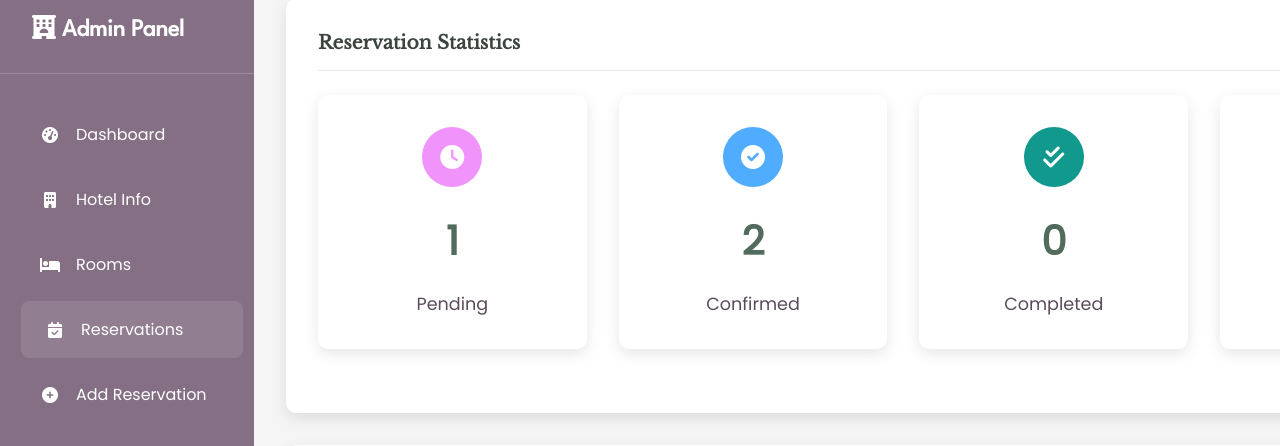
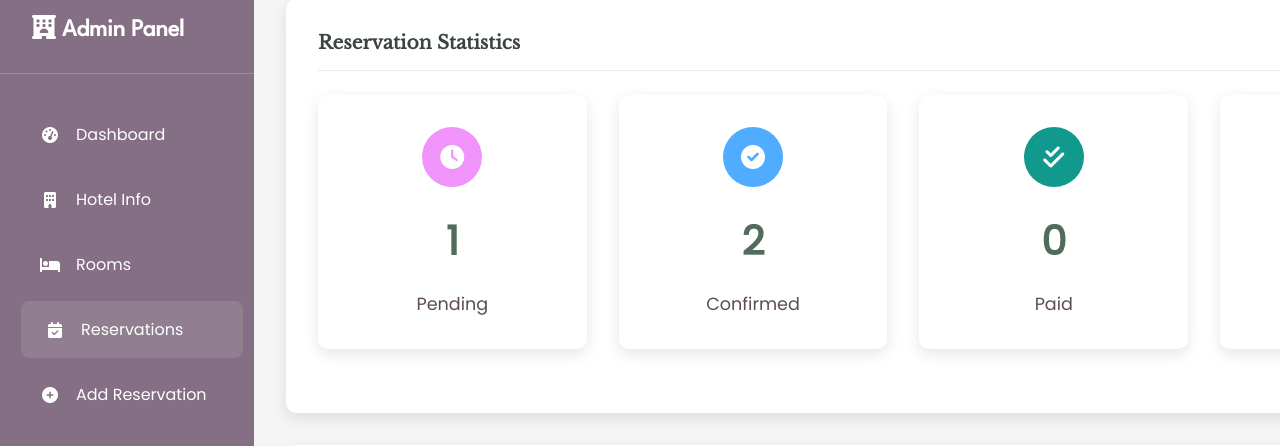
Before and after one commit to H4te-r/hotelReservation, a PHP site: page /admin/reservations.php in a window 1280 px wide; the page is wider, and only the part inside the window is pictured. Shown: the part 101-547 px from the top of that part. Run offline with PHP 8.4, Linux system fonts and the light colour scheme; a user stored in the database is signed in; data comes from the database, SQL or seed files in the repository.

Commit message:
change completed into paid in reservations.php

```diff
--- a/cip/admin/reservations.php
+++ b/cip/admin/reservations.php
@@ -170,8 +170,8 @@ $hotel = $stmt->fetch();
                         <div class="stat-icon success">
                             <i class="fas fa-check-double"></i>
                         </div>
-                        <div class="stat-number"><?php echo $statusStats['completed'] ?? 0; ?></div>
-                        <div class="stat-label">Completed</div>
+                        <div class="stat-number"><?php echo $statusStats['paid'] ?? 0; ?></div>
+                        <div class="stat-label">Paid</div>
                     </div>
                     <div class="stat-card">
                         <div class="stat-icon danger">
@@ -236,7 +236,7 @@ $hotel = $stmt->fetch();
                                             <select name="status" class="form-select form-select-sm" onchange="this.form.submit()">
                                                 <option value="pending" <?php echo $reservation['status'] === 'pending' ? 'selected' : ''; ?>>Pending</option>
                                                 <option value="confirmed" <?php echo $reservation['status'] === 'confirmed' ? 'selected' : ''; ?>>Confirmed</option>
-                                                <option value="completed" <?php echo $reservation['status'] === 'completed' ? 'selected' : ''; ?>>Completed</option>
+                                                <option value="completed" <?php echo $reservation['status'] === 'paid' ? 'selected' : ''; ?>>Paid</option>
                                                 <option value="cancelled" <?php echo $reservation['status'] === 'cancelled' ? 'selected' : ''; ?>>Cancelled</option>
                                             </select>
                                         </form>
```
